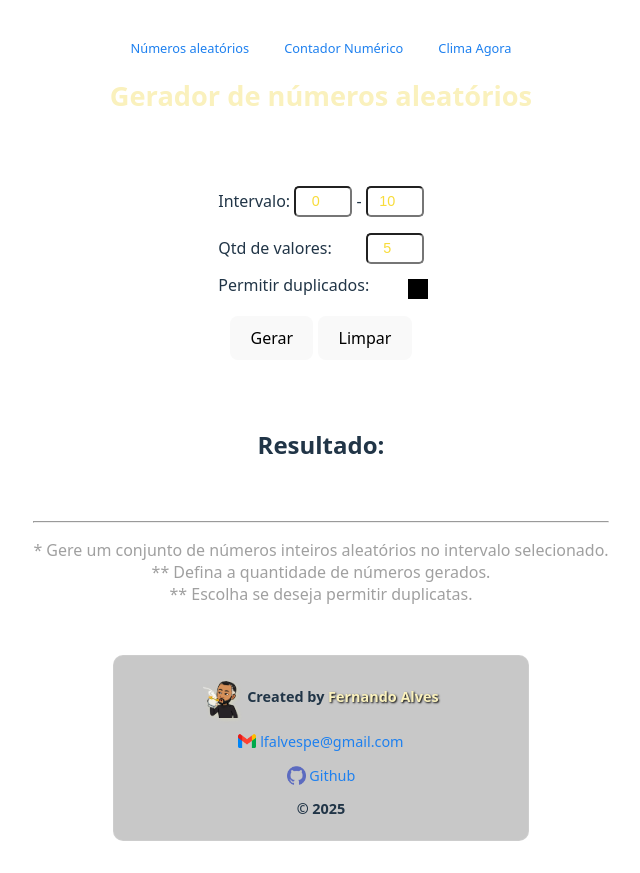
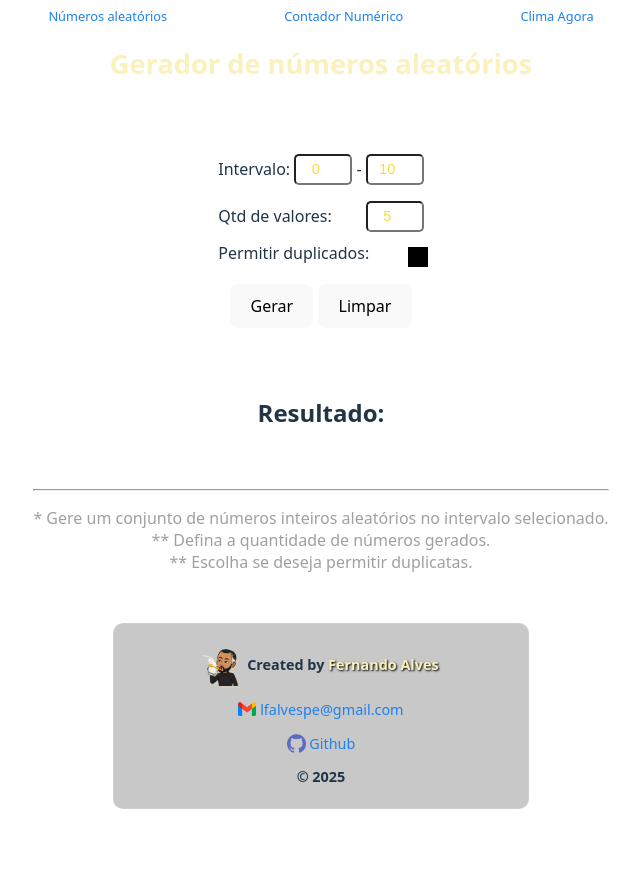
Before and after one commit to lfalvespe/numeros-aleatorios-react, a React (Vite) app: page / in a window 1280 px wide. Shown: the whole page, without its empty margins (319-959 px from the left). After the commit the page ends 825 px from the top, so only its background shows below. Built offline with nearby package versions, Linux system fonts and the light colour scheme.

Commit message:
global padding adjusted

```diff
--- a/src/App.css
+++ b/src/App.css
@@ -1,16 +1,16 @@
 #root {
   max-width: 1280px;
   margin: 0 auto;
-  padding: 2rem;
+  padding: 0 1rem 1rem 1rem;
   text-align: center;
 }
 
 nav {
+  margin: 0 auto;
   display: flex;
-  justify-content: center;
+  justify-content: space-between;
   column-gap: 5px;
   font-size: .8em;
-  width: 100%;
 }
 
 nav a {
```
